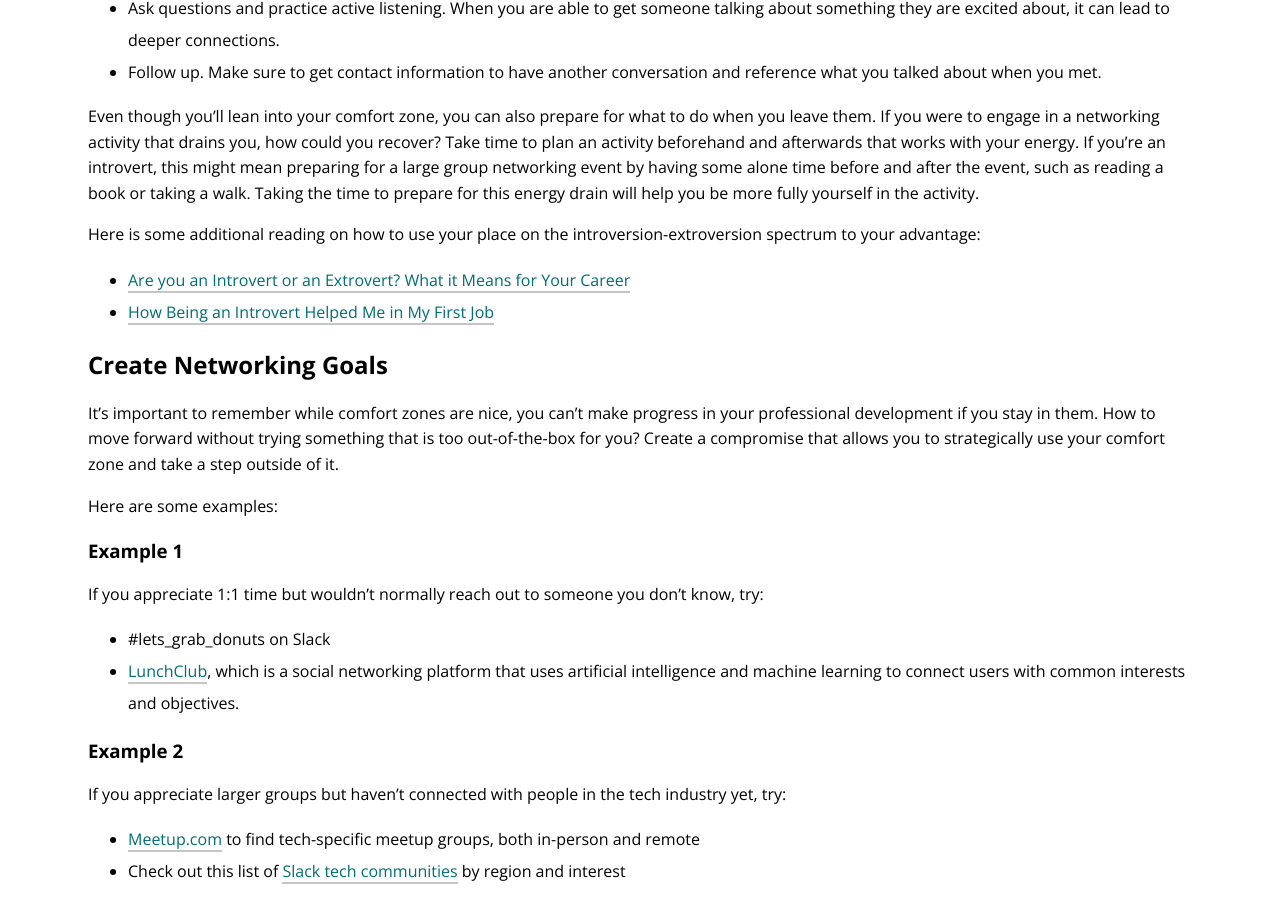
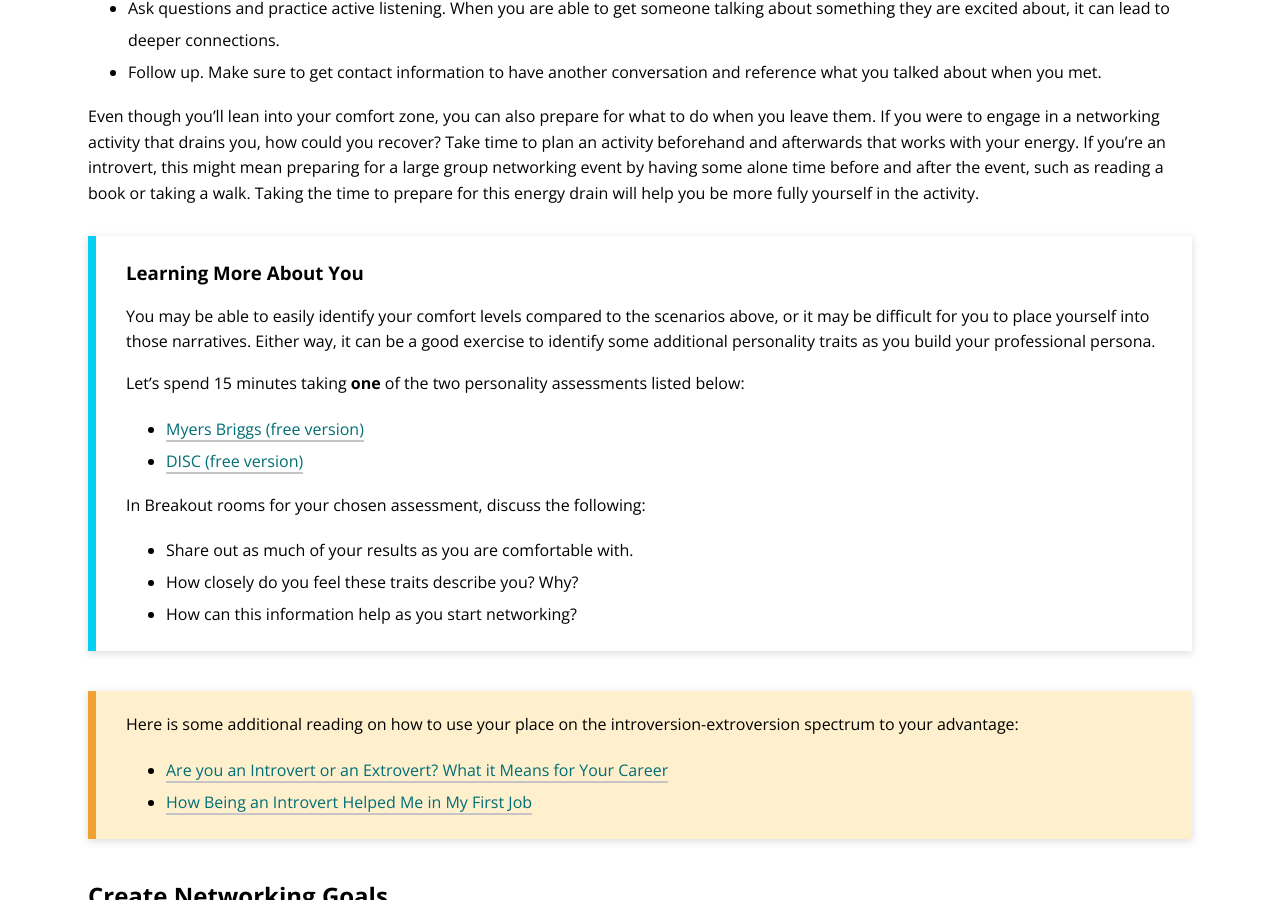
Before and after one commit to turingschool/launch-curriculum, a Jekyll site: the page built from module3/lessons/Week5/Networking.md, in a window 1280 px wide and 900 px high, scrolled down 1931 px. Built offline with Jekyll 4.4.1, drawn with Linux system fonts in a browser that asks for light colours; nearby versions of some CDN libraries; comment, search, counter and statistics services are not loaded.

Commit message:
Add Traits Exercise

```diff
--- a/module3/lessons/Week5/Networking.md
+++ b/module3/lessons/Week5/Networking.md
@@ -57,9 +57,30 @@ If you feel energized by meeting new people with shared interests at an event th
 
 Even though you’ll lean into your comfort zone, you can also prepare for what to do when you leave them. If you were to engage in a networking activity that drains you, how could you recover? Take time to plan an activity beforehand and afterwards that works with your energy. If you’re an introvert, this might mean preparing for a large group networking event by having some alone time before and after the event, such as reading a book or taking a walk. Taking the time to prepare for this energy drain will help you be more fully yourself in the activity.
 
+<section class='call-to-action' markdown='1'>
+
+### Learning More About You
+
+You may be able to easily identify your comfort levels compared to the scenarios above, or it may be difficult for you to place yourself into those narratives.  Either way, it can be a good exercise to identify some additional personality traits as you build your professional persona.
+
+Let's spend 15 minutes taking **one** of the two personality assessments listed below:
+* [Myers Briggs (free version)](https://www.16personalities.com/free-personality-test)
+* [DISC (free version)](https://discpersonalitytesting.com/free-disc-test/)
+
+In Breakout rooms for your chosen assessment, discuss the following:
+* Share out as much of your results as you are comfortable with.
+* How closely do you feel these traits describe you? Why?
+* How can this information help as you start networking?
+
+</section>
+
+<section class='note' markdown='1'>
+
 Here is some additional reading on how to use your place on the introversion-extroversion spectrum to your advantage:
 * [Are you an Introvert or an Extrovert? What it Means for Your Career](https://www.fastcompany.com/3016031/are-you-an-introvert-or-an-extrovert-and-what-it-means-for-your-career)
 * [How Being an Introvert Helped Me in My First Job](https://quietrev.com/how-being-an-introvert-helped-me-in-my-first-job/)
+
+</section>
 
 ## Create Networking Goals
 
```
